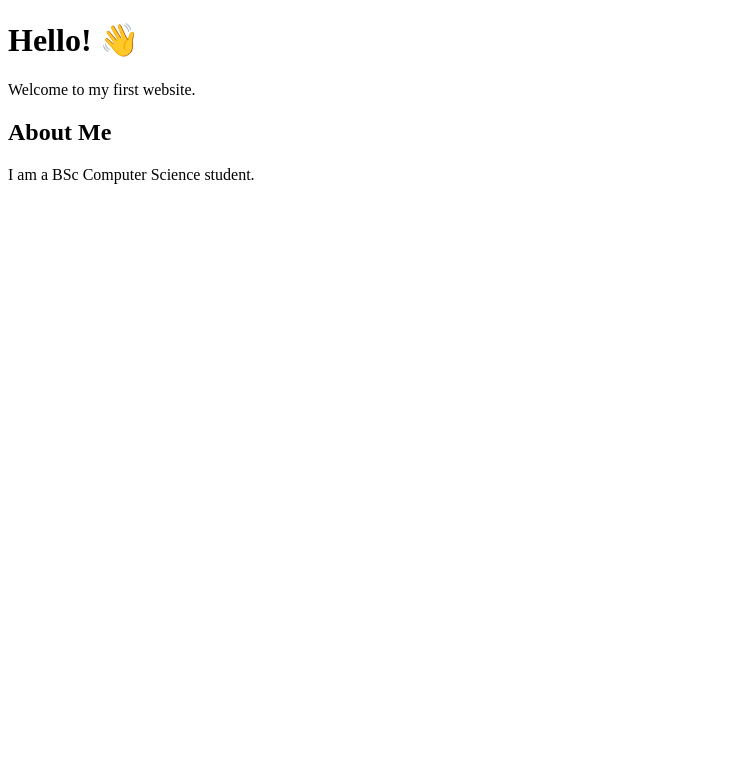
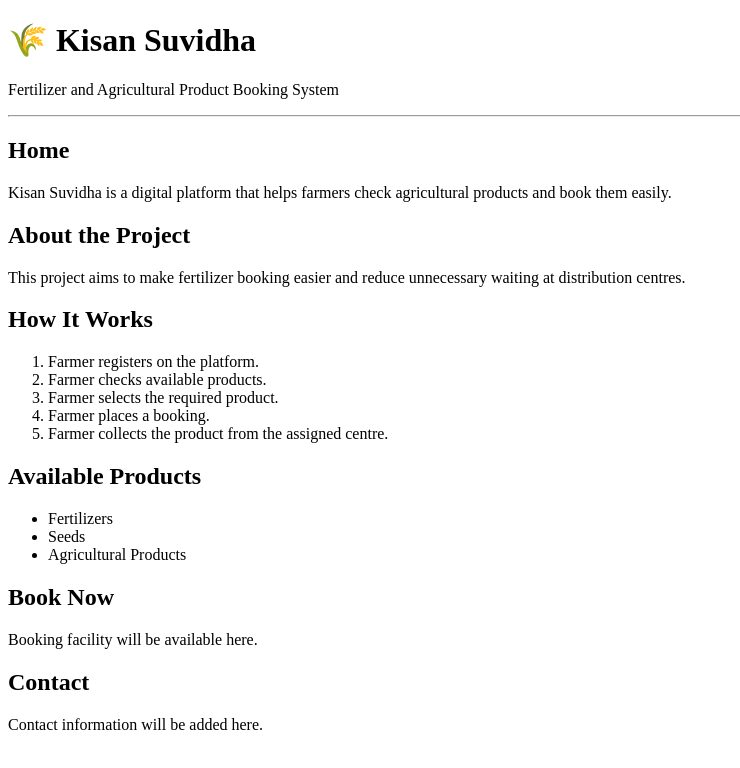
Before and after one commit to khushitech31/My-first-Website-, a plain HTML site: page index.html in a window 1280 px wide. Shown: the whole page, without its empty margins (0-740 px from the left). Drawn offline with Linux system fonts and the light colour scheme.

Commit message:
Revise index.html for Kisan Suvidha project
Updated the title and content to reflect the Kisan Suvidha project, including sections on how it works and available products.

```diff
--- a/index.html
+++ b/index.html
@@ -1,18 +1,54 @@
 <!DOCTYPE html>
 <html>
 <head>
-    <title>My First Website</title>
+    <title>Kisan Suvidha</title>
 </head>
 
 <body>
 
-    <h1>Hello! 👋</h1>
+    <h1>🌾 Kisan Suvidha</h1>
 
-    <p>Welcome to my first website.</p>
+    <p>Fertilizer and Agricultural Product Booking System</p>
 
-    <h2>About Me</h2>
+    <hr>
 
-    <p>I am a BSc Computer Science student.</p>
+    <h2>Home</h2>
+    <p>
+        Kisan Suvidha is a digital platform that helps farmers
+        check agricultural products and book them easily.
+    </p>
+
+    <h2>About the Project</h2>
+    <p>
+        This project aims to make fertilizer booking easier
+        and reduce unnecessary waiting at distribution centres.
+    </p>
+
+    <h2>How It Works</h2>
+
+    <ol>
+        <li>Farmer registers on the platform.</li>
+        <li>Farmer checks available products.</li>
+        <li>Farmer selects the required product.</li>
+        <li>Farmer places a booking.</li>
+        <li>Farmer collects the product from the assigned centre.</li>
+    </ol>
+
+    <h2>Available Products</h2>
+
+    <ul>
+        <li>Fertilizers</li>
+        <li>Seeds</li>
+        <li>Agricultural Products</li>
+    </ul>
+
+    <h2>Book Now</h2>
+
+    <p>Booking facility will be available here.</p>
+
+    <h2>Contact</h2>
+
+    <p>Contact information will be added here.</p>
 
 </body>
 </html>
```
